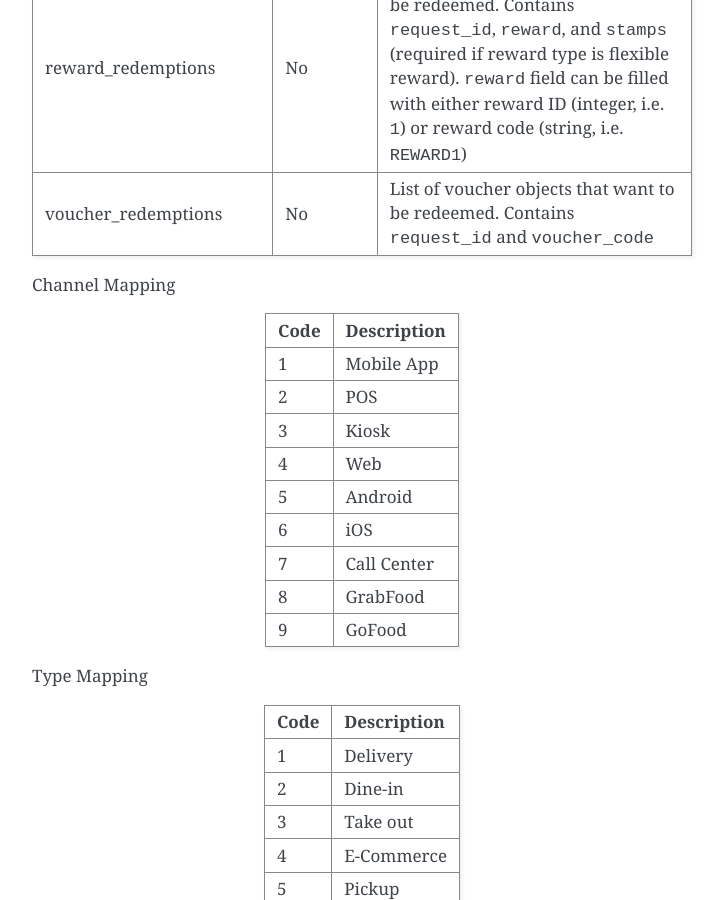
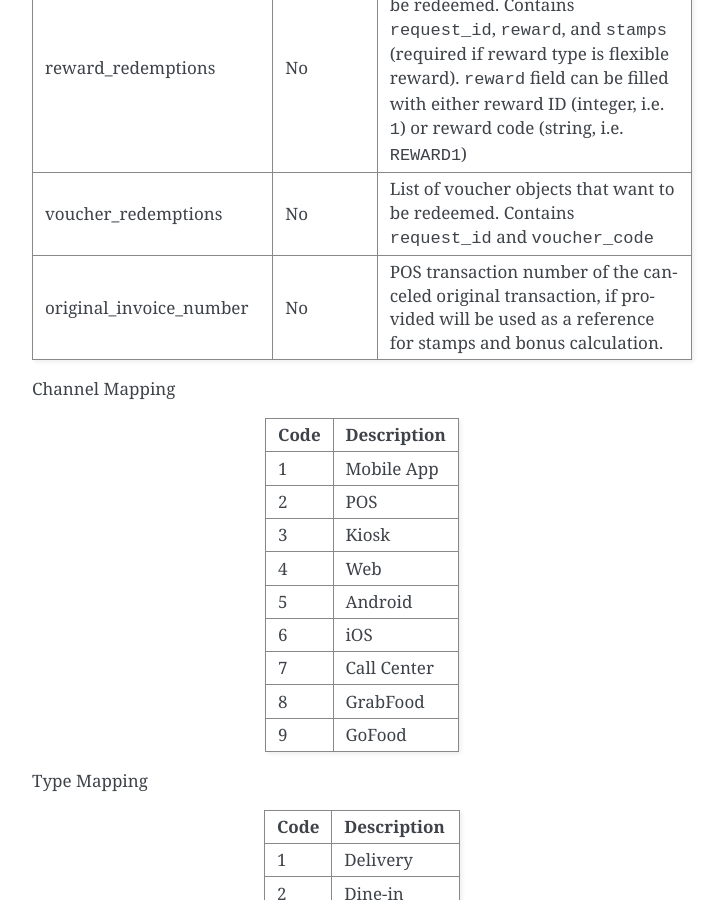
Before and after one commit to ui/stamps-api-docs, a Sphinx documentation site: the page built from source/klg_api.rst, in a window 1280 px wide and 900 px high, scrolled down 29072 px. Shown: the whole window, without its empty margins (388-1112 px from the left). Built offline with Sphinx 7.4.7, drawn with Linux system fonts in a browser that asks for light colours; some of the changed text lies outside the part shown.

Commit message:
add original_invoice_number in klg api add trx with redeemptions

```diff
--- a/source/klg_api.rst
+++ b/source/klg_api.rst
@@ -1268,6 +1268,7 @@ employee_code               No          Employee code of sender employee
 extra_data                  No          Additional data for further processing
 reward_redemptions          No          List of reward objects that want to be redeemed. Contains ``request_id``, ``reward``, and ``stamps`` (required if reward type is flexible reward). ``reward`` field can be filled with either reward ID (integer, i.e. ``1``) or reward code (string, i.e. ``REWARD1``)
 voucher_redemptions         No          List of voucher objects that want to be redeemed. Contains ``request_id`` and ``voucher_code``
+original_invoice_number     No          POS transaction number of the canceled original transaction, if provided will be used as a reference for stamps and bonus calculation.
 =========================== =========== =======================
 
 Channel Mapping
@@ -1376,7 +1377,8 @@ Here's an example of how the API call might look like in JSON format:
             "request_id": "request-id-1",
             "voucher_code": "VOUCHERCODE"
           }
-       ]
+       ],
+       "original_invoice_number": "original_invoice_number"
     }
 
 
@@ -1384,7 +1386,7 @@ Example of API call request using cURL (JSON). To avoid HTTP 100 Continue, pleas
 
 .. code-block :: bash
 
-    $ curl -X POST -H "Content-Type: application/json" -H "Expect:" https://stamps.co.id/api/klg/transactions/add-with-redemptions -i -d '{ "token": "secret", "created": "2017-03-30T07:01:01+07", "user": "customer@stamps.co.id", "store": 422, "number_of_people": 8, "tax":5000, "channel":1, "type":2, "invoice_number": "invoice_1", "total_value": 50000, "items": [{"product_name": "Cappucino", "quantity": 2, "subtotal": 10000}, {"product_name": "Iced Tea", "quantity": 4, "subtotal": 5000}]}, "payments": [{"value": 30000, "payment_method": 10}, {"value": 20000, "payment_method": 43, "eligible_for_membership": false}], "reward_redemptions": [ { "request_id": "request-id-1", "reward": 1 }, { "request_id": "request-id-1", "reward": "REWARDCODE" }, { "request_id": "request-id-1", "reward": 1, "stamps": 10, } { "request_id": "request-id-1", "reward": "REWARDCODE", "stamps": 10, } ], "voucher_redemptions": [ { "request_id": "request-id-1", "voucher_code": "VOUCHERCODE" } ]'
+    $ curl -X POST -H "Content-Type: application/json" -H "Expect:" https://stamps.co.id/api/klg/transactions/add-with-redemptions -i -d '{ "token": "secret", "created": "2017-03-30T07:01:01+07", "user": "customer@stamps.co.id", "store": 422, "number_of_people": 8, "tax":5000, "channel":1, "type":2, "invoice_number": "invoice_1", "total_value": 50000, "items": [{"product_name": "Cappucino", "quantity": 2, "subtotal": 10000}, {"product_name": "Iced Tea", "quantity": 4, "subtotal": 5000}]}, "payments": [{"value": 30000, "payment_method": 10}, {"value": 20000, "payment_method": 43, "eligible_for_membership": false}], "reward_redemptions": [ { "request_id": "request-id-1", "reward": 1 }, { "request_id": "request-id-1", "reward": "REWARDCODE" }, { "request_id": "request-id-1", "reward": 1, "stamps": 10, } { "request_id": "request-id-1", "reward": "REWARDCODE", "stamps": 10, } ], "voucher_redemptions": [ { "request_id": "request-id-1", "voucher_code": "VOUCHERCODE" } ], "original_invoice_number": "original_invoice_number" }'
 
 B. Response
 -----------------------------
```
